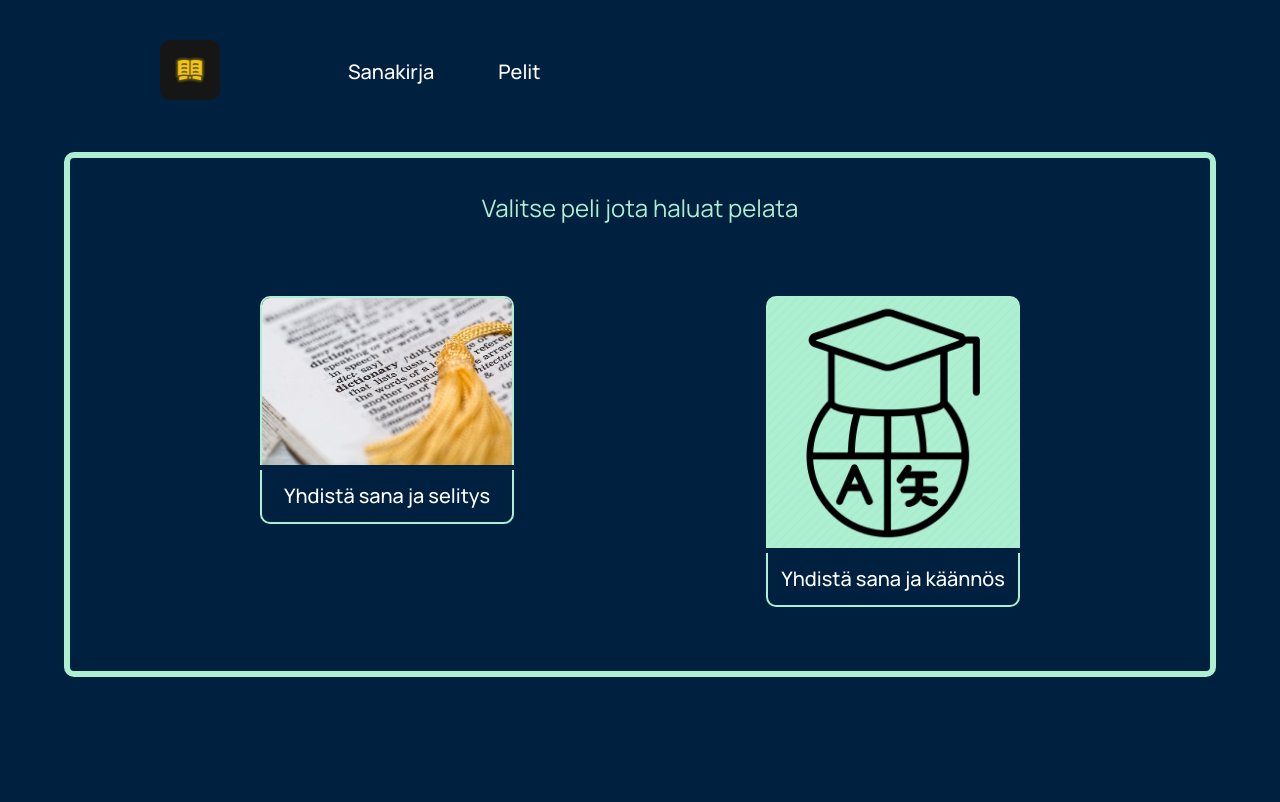
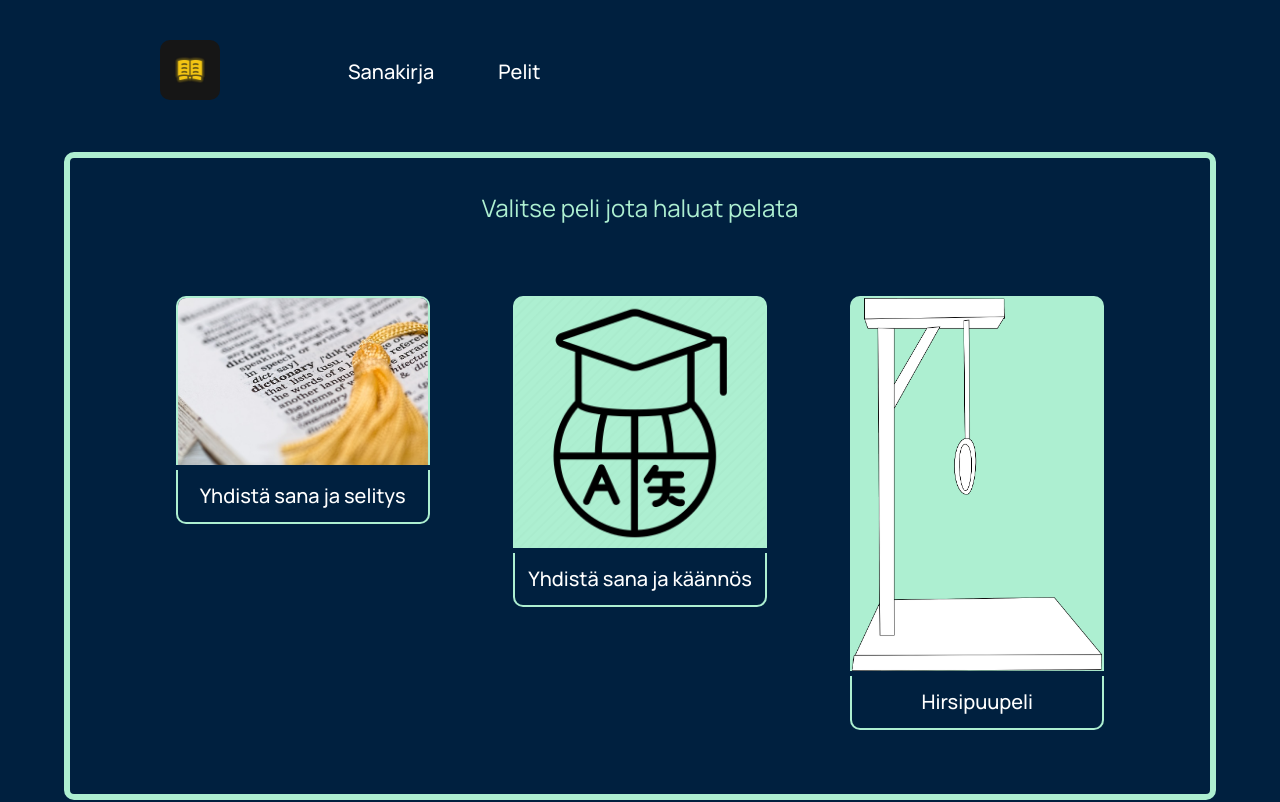
Before and after one commit to StefanYlimaki/TVT-Sanasto, a React (Create React App) app in the folder tvt-sanasto-frontend/: page /games in a window 1280 px wide. Shown: the top 802 px of the page. Built offline with nearby package versions, Linux system fonts and the light colour scheme; no server answers.

Commit message:
added hangman to games

```diff
--- a/tvt-sanasto-frontend/src/containers/games/Games.jsx
+++ b/tvt-sanasto-frontend/src/containers/games/Games.jsx
@@ -4,6 +4,7 @@ import { useNavigate } from 'react-router-dom'
 
 import match_word_and_meaning_logo from '../../assets/photos/match_word_and_meaning.jpg'
 import match_word_and_translation_logo from '../../assets/photos/match_word_and_translation.png'
+import hangman_logo from '../../assets/photos/hangman_logo.png'
 
 /**
  * Responsible for rendering a screen on which the game-selection is displayed.
@@ -24,6 +25,11 @@ function Games() {
       name: 'Yhdistä sana ja käännös',
       picture: match_word_and_translation_logo,
       address: '/games/match_word_and_translation'
+    },
+    {
+      name: 'Hirsipuupeli',
+      picture: hangman_logo,
+      address: '/games/hangman'
     }
   ]
 
```
